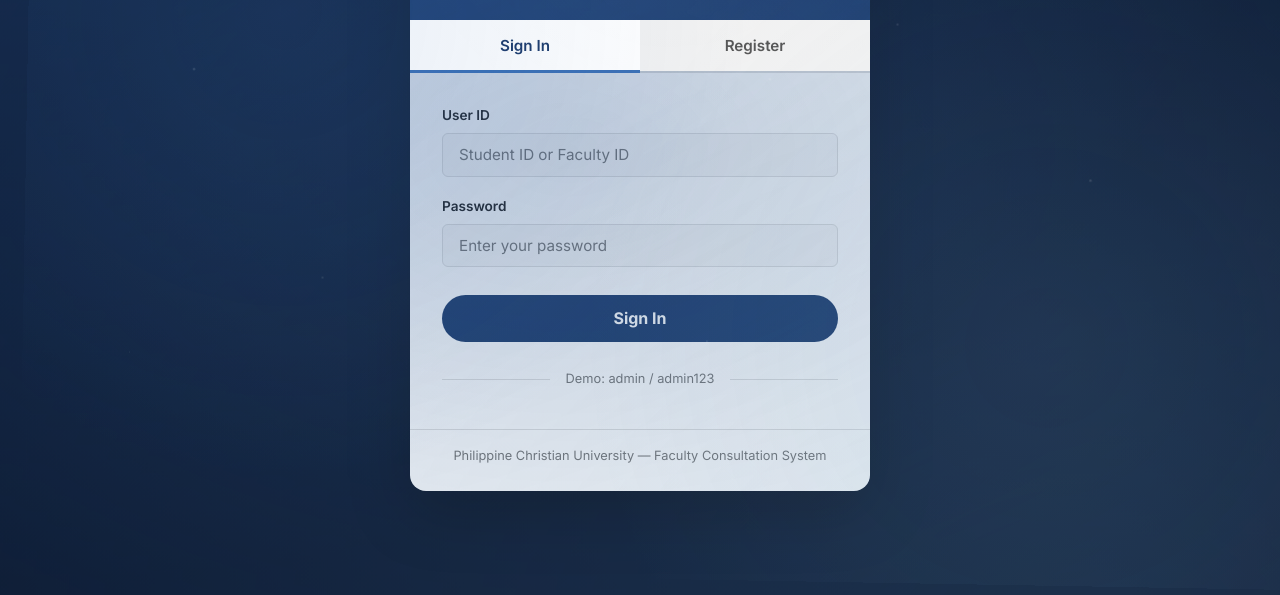
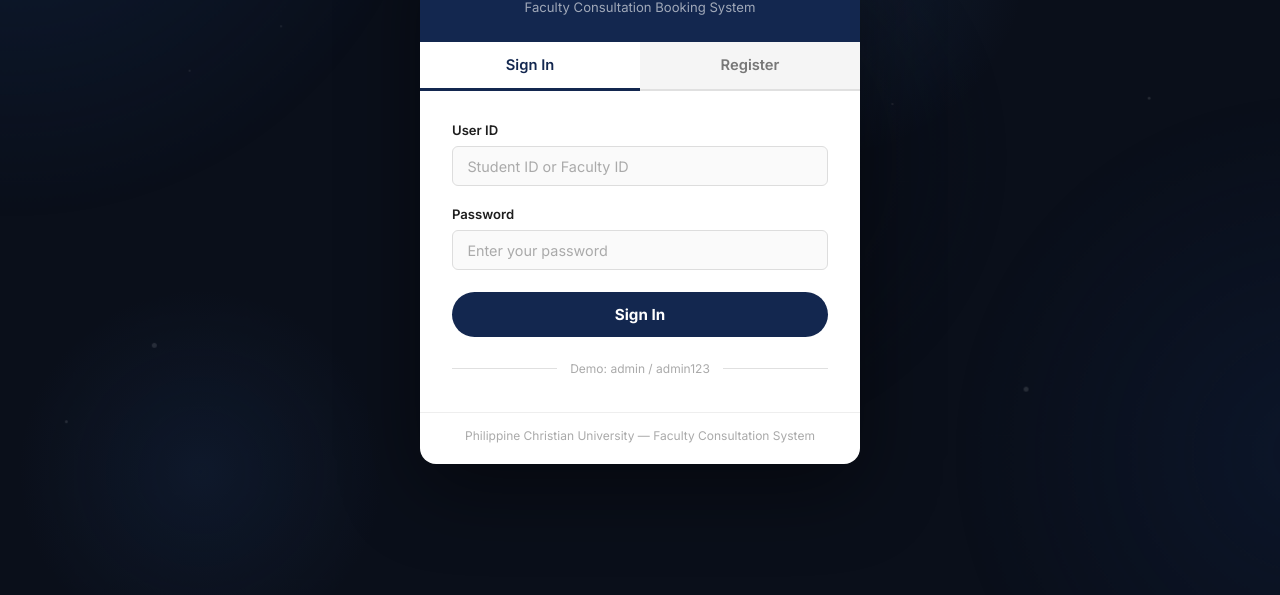
Before and after one commit to IrminsulX/PCU-Faculty-Consultation-Quick-Book-, a website: page login.html in a window 1280 px wide. Shown: the part 205-800 px from the top of the page. Drawn offline with nearby package versions, Linux system fonts and the light colour scheme.

Commit message:
Improve login animations, tab transitions, remove blue tint
Background Animation:
- Darker base (#0a0f1a) for more contrast
- Two animated gradient orbs drifting independently (20s, 25s cycles)
- 12 floating particles (up from 8) rising from bottom to top
- Particles vary in size (2-6px), speed (18-32s), and horizontal drift
- Particles fade in at bottom, drift left/right, fade out at top

Tab Switch Animation:
- Forms animate in with fadeUp (0.35s) when switching tabs
- Active tab underline slides in with scaleX animation (0.3s)
- Tab background transitions smoothly between inactive/active

Card Styling:
- Pure white card (#ffffff) — no blue tint
- Header uses dark maroon (#13274F) solid color
- Input backgrounds changed from blue-tinted to neutral gray (#fafafa)
- Focus states use maroon border, not blue
- Role cards use neutral grays, selected state uses dark maroon
- Error messages shake in, success messages pop in
- Submit button has subtle shine on hover
- Logo pulses with soft white glow

Other:
- Card entry animation (0.6s ease-out scale + fade)
- All transitions use cubic-bezier for smooth feel

```diff
--- a/css/auth.css
+++ b/css/auth.css
@@ -3,11 +3,11 @@
    Login, Register pages
    ============================================ */
 
-/* Auth Page Container */
+/* ─── Auth Page Container ──────────────────────── */
 .auth-page {
     position: fixed;
     inset: 0;
-    background-color: #0D1B33;
+    background-color: #0a0f1a;
     z-index: 5000;
     display: flex;
     align-items: center;
@@ -16,49 +16,50 @@
     padding: 2rem;
 }
 
+/* Slow-moving gradient orbs */
 .auth-page::before {
     content: '';
     position: absolute;
-    top: -50%;
-    left: -50%;
-    width: 200%;
-    height: 200%;
-    background: radial-gradient(ellipse at 30% 20%, rgba(58, 111, 181, 0.25) 0%, transparent 50%),
-                radial-gradient(ellipse at 70% 80%, rgba(123, 174, 212, 0.15) 0%, transparent 50%),
-                radial-gradient(ellipse at 50% 50%, rgba(27, 58, 107, 0.2) 0%, transparent 60%);
-    animation: authBgPulse 12s ease-in-out infinite alternate;
+    top: -40%;
+    left: -40%;
+    width: 180%;
+    height: 180%;
+    background:
+        radial-gradient(ellipse 600px 600px at 20% 25%, rgba(27, 58, 107, 0.35) 0%, transparent 70%),
+        radial-gradient(ellipse 500px 500px at 75% 70%, rgba(19, 39, 79, 0.3) 0%, transparent 70%),
+        radial-gradient(ellipse 400px 400px at 50% 50%, rgba(10, 15, 26, 0.5) 0%, transparent 70%);
+    animation: orbDrift1 20s ease-in-out infinite alternate;
     pointer-events: none;
 }
 
 .auth-page::after {
     content: '';
     position: absolute;
-    top: 0;
-    left: 0;
-    width: 100%;
-    height: 100%;
+    top: -30%;
+    right: -30%;
+    width: 160%;
+    height: 160%;
     background:
-        radial-gradient(circle at 20% 30%, rgba(58, 111, 181, 0.12) 0%, transparent 40%),
-        radial-gradient(circle at 80% 70%, rgba(123, 174, 212, 0.08) 0%, transparent 40%),
-        radial-gradient(circle at 50% 10%, rgba(255, 255, 255, 0.04) 0%, transparent 30%);
-    animation: authBgFloat 20s ease-in-out infinite;
+        radial-gradient(ellipse 350px 350px at 60% 30%, rgba(58, 111, 181, 0.15) 0%, transparent 60%),
+        radial-gradient(ellipse 300px 300px at 30% 70%, rgba(27, 58, 107, 0.2) 0%, transparent 60%);
+    animation: orbDrift2 25s ease-in-out infinite alternate;
     pointer-events: none;
 }
 
-@keyframes authBgPulse {
-    0% { transform: translate(0, 0) scale(1); }
-    50% { transform: translate(-3%, -3%) scale(1.02); }
-    100% { transform: translate(-5%, -5%) scale(1.05); }
+@keyframes orbDrift1 {
+    0%   { transform: translate(0, 0) scale(1); }
+    33%  { transform: translate(4%, -3%) scale(1.03); }
+    66%  { transform: translate(-2%, 5%) scale(0.98); }
+    100% { transform: translate(-5%, -4%) scale(1.05); }
 }
 
-@keyframes authBgFloat {
-    0%, 100% { transform: translate(0, 0) rotate(0deg); }
-    25% { transform: translate(2%, -2%) rotate(1deg); }
-    50% { transform: translate(-1%, 3%) rotate(-1deg); }
-    75% { transform: translate(3%, 1%) rotate(0.5deg); }
+@keyframes orbDrift2 {
+    0%   { transform: translate(0, 0) rotate(0deg) scale(1); }
+    50%  { transform: translate(-4%, 3%) rotate(-2deg) scale(1.04); }
+    100% { transform: translate(3%, -2%) rotate(1deg) scale(0.97); }
 }
 
-/* Floating particles */
+/* ─── Floating Particles ───────────────────────── */
 .auth-particles {
     position: absolute;
     inset: 0;
@@ -68,103 +69,122 @@
 
 .auth-particle {
     position: absolute;
-    width: 4px;
-    height: 4px;
-    background: rgba(255, 255, 255, 0.15);
+    bottom: -10px;
     border-radius: 50%;
-    animation: particleFloat linear infinite;
+    background: rgba(255, 255, 255, 0.12);
+    animation: particleRise linear infinite;
 }
 
-.auth-particle:nth-child(1) { left: 10%; animation-duration: 18s; animation-delay: 0s; width: 3px; height: 3px; }
-.auth-particle:nth-child(2) { left: 25%; animation-duration: 22s; animation-delay: -3s; width: 5px; height: 5px; }
-.auth-particle:nth-child(3) { left: 40%; animation-duration: 16s; animation-delay: -6s; }
-.auth-particle:nth-child(4) { left: 55%; animation-duration: 24s; animation-delay: -2s; width: 6px; height: 6px; }
-.auth-particle:nth-child(5) { left: 70%; animation-duration: 20s; animation-delay: -8s; width: 3px; height: 3px; }
-.auth-particle:nth-child(6) { left: 85%; animation-duration: 19s; animation-delay: -4s; width: 5px; height: 5px; }
-.auth-particle:nth-child(7) { left: 15%; animation-duration: 25s; animation-delay: -10s; }
-.auth-particle:nth-child(8) { left: 60%; animation-duration: 17s; animation-delay: -5s; width: 4px; height: 4px; }
+.auth-particle:nth-child(1)  { left: 5%;  width: 3px; height: 3px; animation-duration: 22s; animation-delay: 0s; }
+.auth-particle:nth-child(2)  { left: 12%; width: 5px; height: 5px; animation-duration: 28s; animation-delay: -4s; opacity: 0.7; }
+.auth-particle:nth-child(3)  { left: 22%; width: 2px; height: 2px; animation-duration: 18s; animation-delay: -8s; }
+.auth-particle:nth-child(4)  { left: 35%; width: 6px; height: 6px; animation-duration: 32s; animation-delay: -2s; opacity: 0.5; }
+.auth-particle:nth-child(5)  { left: 48%; width: 3px; height: 3px; animation-duration: 20s; animation-delay: -12s; }
+.auth-particle:nth-child(6)  { left: 58%; width: 4px; height: 4px; animation-duration: 26s; animation-delay: -6s; opacity: 0.6; }
+.auth-particle:nth-child(7)  { left: 70%; width: 2px; height: 2px; animation-duration: 24s; animation-delay: -10s; }
+.auth-particle:nth-child(8)  { left: 80%; width: 5px; height: 5px; animation-duration: 30s; animation-delay: -3s; opacity: 0.5; }
+.auth-particle:nth-child(9)  { left: 90%; width: 3px; height: 3px; animation-duration: 19s; animation-delay: -7s; }
+.auth-particle:nth-child(10) { left: 42%; width: 4px; height: 4px; animation-duration: 27s; animation-delay: -14s; opacity: 0.4; }
+.auth-particle:nth-child(11) { left: 15%; width: 2px; height: 2px; animation-duration: 21s; animation-delay: -9s; }
+.auth-particle:nth-child(12) { left: 65%; width: 3px; height: 3px; animation-duration: 25s; animation-delay: -5s; opacity: 0.6; }
 
-@keyframes particleFloat {
-    0% { transform: translateY(100vh) scale(0); opacity: 0; }
-    10% { opacity: 1; }
-    90% { opacity: 1; }
-    100% { transform: translateY(-10vh) scale(1); opacity: 0; }
+@keyframes particleRise {
+    0%   { transform: translateY(0) translateX(0) scale(0); opacity: 0; }
+    10%  { opacity: 1; transform: translateY(-10vh) translateX(5px) scale(1); }
+    50%  { transform: translateY(-50vh) translateX(-8px) scale(1); }
+    90%  { opacity: 1; transform: translateY(-90vh) translateX(3px) scale(0.8); }
+    100% { transform: translateY(-105vh) translateX(0) scale(0); opacity: 0; }
 }
 
-.auth-page--hidden {
-    display: none;
+.auth-page--hidden { display: none; }
+
+/* ─── Auth Container ───────────────────────────── */
+.auth-split {
+    width: 100%;
+    max-width: 440px;
+    margin: 0 auto;
+    position: relative;
+    z-index: 1;
 }
 
-/* Auth Container */
-.auth-split {
-    width: 100%;
-    max-width: 460px;
-    margin: 0 auto;
+/* ─── Auth Card ────────────────────────────────── */
+.auth-card {
+    background: #ffffff;
+    border-radius: var(--radius-lg);
+    box-shadow: 0 25px 80px rgba(0, 0, 0, 0.45);
+    overflow: hidden;
+    animation: cardEntry 0.6s cubic-bezier(0.22, 1, 0.36, 1) both;
 }
 
-.auth-card {
-    background: white;
-    border-radius: var(--radius-lg);
-    box-shadow: 0 20px 60px rgba(0, 0, 0, 0.3);
-    overflow: hidden;
+@keyframes cardEntry {
+    from { opacity: 0; transform: translateY(30px) scale(0.96); }
+    to   { opacity: 1; transform: translateY(0) scale(1); }
 }
 
-/* Auth Header */
+/* ─── Auth Header ──────────────────────────────── */
 .auth-card__header {
-    background: var(--pc-maroon);
+    background: var(--pc-maroon-dark);
     padding: 2rem 2rem 1.5rem;
     text-align: center;
 }
 
 .auth-card__logo {
-    width: 80px;
-    height: 80px;
+    width: 72px;
+    height: 72px;
     border-radius: 50%;
     object-fit: cover;
-    border: 3px solid rgba(255, 255, 255, 0.3);
-    margin-bottom: 1rem;
+    border: 3px solid rgba(255, 255, 255, 0.25);
+    margin-bottom: 0.8rem;
+    animation: logoPulse 3s ease-in-out infinite alternate;
+}
+
+@keyframes logoPulse {
+    from { box-shadow: 0 0 0 0 rgba(255, 255, 255, 0.15); }
+    to   { box-shadow: 0 0 20px 4px rgba(255, 255, 255, 0.08); }
 }
 
 .auth-card__title {
     font-family: var(--font-accent);
-    font-size: 1.5rem;
+    font-size: 1.4rem;
     color: white;
-    margin-bottom: 0.3rem;
+    margin-bottom: 0.2rem;
 }
 
 .auth-card__subtitle {
-    font-size: 0.85rem;
-    color: rgba(255, 255, 255, 0.7);
+    font-size: 0.82rem;
+    color: rgba(255, 255, 255, 0.6);
 }
 
-/* Auth Tabs */
+/* ─── Auth Tabs ────────────────────────────────── */
 .auth-tabs {
     display: flex;
     border-bottom: 2px solid var(--pc-border);
+    position: relative;
 }
 
 .auth-tab {
     flex: 1;
-    padding: 1rem;
+    padding: 0.9rem;
     font-family: var(--font-main);
-    font-size: 0.95rem;
+    font-size: 0.92rem;
     font-weight: 600;
     border: none;
-    background: var(--pc-light-gray);
-    color: var(--pc-text-secondary);
+    background: #f5f5f5;
+    color: var(--pc-text-muted);
     cursor: pointer;
-    transition: all 0.2s;
+    transition: color 0.3s, background 0.3s;
     position: relative;
+    z-index: 1;
 }
 
 .auth-tab:hover {
-    color: var(--pc-maroon);
-    background: var(--pc-off-white);
+    color: var(--pc-text-primary);
+    background: #eee;
 }
 
 .auth-tab--active {
-    background: white;
-    color: var(--pc-maroon);
+    background: #ffffff;
+    color: var(--pc-maroon-dark);
 }
 
 .auth-tab--active::after {
@@ -174,30 +194,45 @@
     left: 0;
     right: 0;
     height: 3px;
-    background: var(--pc-gold);
+    background: var(--pc-maroon-dark);
+    animation: tabSlide 0.3s cubic-bezier(0.22, 1, 0.36, 1);
 }
 
-/* Auth Body */
-.auth-card__body {
-    padding: 2rem;
+@keyframes tabSlide {
+    from { transform: scaleX(0); }
+    to   { transform: scaleX(1); }
 }
 
-/* Auth Form */
+/* ─── Auth Body ────────────────────────────────── */
+.auth-card__body {
+    padding: 1.8rem 2rem;
+    min-height: 280px;
+    position: relative;
+    overflow: hidden;
+}
+
+/* ─── Auth Form ────────────────────────────────── */
 .auth-form {
     display: flex;
     flex-direction: column;
-    gap: 1.2rem;
+    gap: 1.1rem;
+    animation: formFadeIn 0.35s ease-out;
 }
 
 .auth-form--hidden {
     display: none;
 }
 
-/* Form Group */
+@keyframes formFadeIn {
+    from { opacity: 0; transform: translateY(12px); }
+    to   { opacity: 1; transform: translateY(0); }
+}
+
+/* ─── Form Group ───────────────────────────────── */
 .auth-form__group {
     display: flex;
     flex-direction: column;
-    gap: 0.4rem;
+    gap: 0.35rem;
 }
 
 .auth-form__row {
@@ -211,56 +246,57 @@
 
 .auth-form__label {
     font-weight: 600;
-    font-size: 0.85rem;
+    font-size: 0.82rem;
     color: var(--pc-text-primary);
 }
 
 .auth-form__input,
 .auth-form__select {
     width: 100%;
-    padding: 0.7rem 1rem;
+    padding: 0.65rem 0.9rem;
     font-family: var(--font-main);
-    font-size: 0.95rem;
-    border: 1px solid var(--pc-border);
+    font-size: 0.9rem;
+    border: 1px solid #ddd;
     border-radius: var(--radius-sm);
-    background: var(--pc-off-white);
-    transition: border 0.2s, box-shadow 0.2s;
+    background: #fafafa;
+    transition: border 0.2s, box-shadow 0.2s, background 0.2s;
     color: var(--pc-text-primary);
 }
 
 .auth-form__input:focus,
 .auth-form__select:focus {
     outline: none;
-    border-color: var(--pc-gold);
-    box-shadow: 0 0 0 3px rgba(58, 111, 181, 0.2);
+    border-color: var(--pc-maroon);
+    box-shadow: 0 0 0 3px rgba(27, 58, 107, 0.1);
     background: white;
 }
 
 .auth-form__input::placeholder {
-    color: var(--pc-text-muted);
+    color: #aaa;
 }
 
-/* Auth Error */
+/* ─── Auth Error ───────────────────────────────── */
 .auth-form__error {
-    font-size: 0.8rem;
+    font-size: 0.78rem;
     color: var(--pc-danger);
     background: #FFF5F5;
-    padding: 0.6rem 0.8rem;
+    padding: 0.5rem 0.7rem;
     border-radius: var(--radius-sm);
     border-left: 3px solid var(--pc-danger);
     display: none;
+    animation: shakeIn 0.4s ease-out;
 }
 
 .auth-form__error--visible {
     display: block;
 }
 
-/* Auth Success */
+/* ─── Auth Success ─────────────────────────────── */
 .auth-form__success {
-    font-size: 0.8rem;
+    font-size: 0.78rem;
     color: var(--pc-success);
     background: #F1F8F1;
-    padding: 0.6rem 0.8rem;
+    padding: 0.5rem 0.7rem;
     border-radius: var(--radius-sm);
     border-left: 3px solid var(--pc-success);
     display: none;
@@ -268,38 +304,69 @@
 
 .auth-form__success--visible {
     display: block;
+    animation: successPop 0.4s ease-out;
 }
 
-/* Submit Button */
+@keyframes successPop {
+    from { opacity: 0; transform: scale(0.95); }
+    to   { opacity: 1; transform: scale(1); }
+}
+
+@keyframes shakeIn {
+    0%  { transform: translateX(-8px); }
+    25% { transform: translateX(6px); }
+    50% { transform: translateX(-4px); }
+    75% { transform: translateX(2px); }
+    100%{ transform: translateX(0); }
+}
+
+/* ─── Submit Button ────────────────────────────── */
 .auth-form__submit {
     width: 100%;
-    padding: 0.85rem;
-    margin-top: 0.5rem;
+    padding: 0.8rem;
+    margin-top: 0.3rem;
     font-family: var(--font-main);
-    font-size: 1rem;
+    font-size: 0.95rem;
     font-weight: 700;
-    background: var(--pc-maroon);
+    background: var(--pc-maroon-dark);
     color: white;
     border: none;
     border-radius: 30px;
     cursor: pointer;
-    transition: background 0.2s, transform 0.1s;
+    transition: background 0.2s, transform 0.15s, box-shadow 0.2s;
+    position: relative;
+    overflow: hidden;
+}
+
+.auth-form__submit::after {
+    content: '';
+    position: absolute;
+    inset: 0;
+    background: linear-gradient(135deg, rgba(255,255,255,0.1) 0%, transparent 50%);
+    opacity: 0;
+    transition: opacity 0.2s;
 }
 
 .auth-form__submit:hover {
-    background: var(--pc-maroon-dark);
+    background: #0f1e3a;
     transform: translateY(-1px);
+    box-shadow: 0 6px 20px rgba(0, 0, 0, 0.25);
+}
+
+.auth-form__submit:hover::after {
+    opacity: 1;
 }
 
 .auth-form__submit:active {
     transform: translateY(0);
+    box-shadow: 0 2px 8px rgba(0, 0, 0, 0.2);
 }
 
-/* Role Selection */
+/* ─── Role Selection ───────────────────────────── */
 .auth-role-select {
     display: flex;
-    gap: 1rem;
-    margin-bottom: 0.5rem;
+    gap: 0.8rem;
+    margin-bottom: 0.3rem;
 }
 
 .auth-role-option {
@@ -317,34 +384,35 @@
     display: flex;
     flex-direction: column;
     align-items: center;
-    gap: 0.4rem;
-    padding: 1rem;
-    border: 2px solid var(--pc-border);
+    gap: 0.3rem;
+    padding: 0.8rem;
+    border: 2px solid #e0e0e0;
     border-radius: var(--radius-md);
-    background: var(--pc-off-white);
-    transition: all 0.2s;
+    background: #fafafa;
+    transition: all 0.25s ease;
     text-align: center;
 }
 
 .auth-role-option__icon {
-    font-size: 1.8rem;
+    font-size: 1.6rem;
 }
 
 .auth-role-option__label {
     font-weight: 700;
-    font-size: 0.9rem;
+    font-size: 0.85rem;
     color: var(--pc-text-primary);
 }
 
 .auth-role-option__desc {
-    font-size: 0.75rem;
+    font-size: 0.7rem;
     color: var(--pc-text-muted);
 }
 
 .auth-role-option__radio:checked + .auth-role-option__card {
-    border-color: var(--pc-maroon);
-    background: #EDF2F9;
-    box-shadow: 0 0 0 3px rgba(27, 58, 107, 0.15);
+    border-color: var(--pc-maroon-dark);
+    background: #f0f3f8;
+    box-shadow: 0 0 0 3px rgba(19, 39, 79, 0.12);
+    transform: translateY(-1px);
 }
 
 .auth-role-option__radio:focus-visible + .auth-role-option__card {
@@ -352,7 +420,7 @@
     outline-offset: 2px;
 }
 
-/* Faculty fields (hidden by default) */
+/* ─── Faculty fields (hidden by default) ───────── */
 .auth-faculty-fields {
     display: none;
 }
@@ -360,30 +428,31 @@
 .auth-faculty-fields--visible {
     display: flex;
     flex-direction: column;
-    gap: 1.2rem;
+    gap: 1.1rem;
+    animation: formFadeIn 0.3s ease-out;
 }
 
-/* Student fields */
+/* ─── Student fields ───────────────────────────── */
 .student-fields {
     display: flex;
     flex-direction: column;
-    gap: 1.2rem;
+    gap: 1.1rem;
 }
 
-/* Auth Footer */
+/* ─── Auth Footer ──────────────────────────────── */
 .auth-card__footer {
-    padding: 1rem 2rem 1.5rem;
+    padding: 0.8rem 2rem 1.2rem;
     text-align: center;
-    border-top: 1px solid var(--pc-border);
+    border-top: 1px solid #eee;
 }
 
 .auth-card__footer-text {
-    font-size: 0.8rem;
-    color: var(--pc-text-muted);
+    font-size: 0.75rem;
+    color: #aaa;
 }
 
 .auth-card__footer-link {
-    color: var(--pc-maroon);
+    color: var(--pc-maroon-dark);
     font-weight: 600;
     text-decoration: none;
     cursor: pointer;
@@ -393,7 +462,7 @@
     text-decoration: underline;
 }
 
-/* Pending Approval Notice */
+/* ─── Pending Approval Notice ──────────────────── */
 .auth-pending {
     text-align: center;
     padding: 2rem;
@@ -417,12 +486,12 @@
     line-height: 1.6;
 }
 
-/* Auth Divider */
+/* ─── Auth Divider ─────────────────────────────── */
 .auth-divider {
     display: flex;
     align-items: center;
-    gap: 1rem;
-    margin: 0.5rem 0;
+    gap: 0.8rem;
+    margin: 0.3rem 0;
 }
 
 .auth-divider::before,
@@ -430,11 +499,11 @@
     content: '';
     flex: 1;
     height: 1px;
-    background: var(--pc-border);
+    background: #e0e0e0;
 }
 
 .auth-divider__text {
-    font-size: 0.8rem;
-    color: var(--pc-text-muted);
+    font-size: 0.75rem;
+    color: #aaa;
     white-space: nowrap;
 }
--- a/login.html
+++ b/login.html
@@ -13,6 +13,10 @@
 </head>
 <body class="auth-page">
     <div class="auth-particles">
+        <div class="auth-particle"></div>
+        <div class="auth-particle"></div>
+        <div class="auth-particle"></div>
+        <div class="auth-particle"></div>
         <div class="auth-particle"></div>
         <div class="auth-particle"></div>
         <div class="auth-particle"></div>
```
